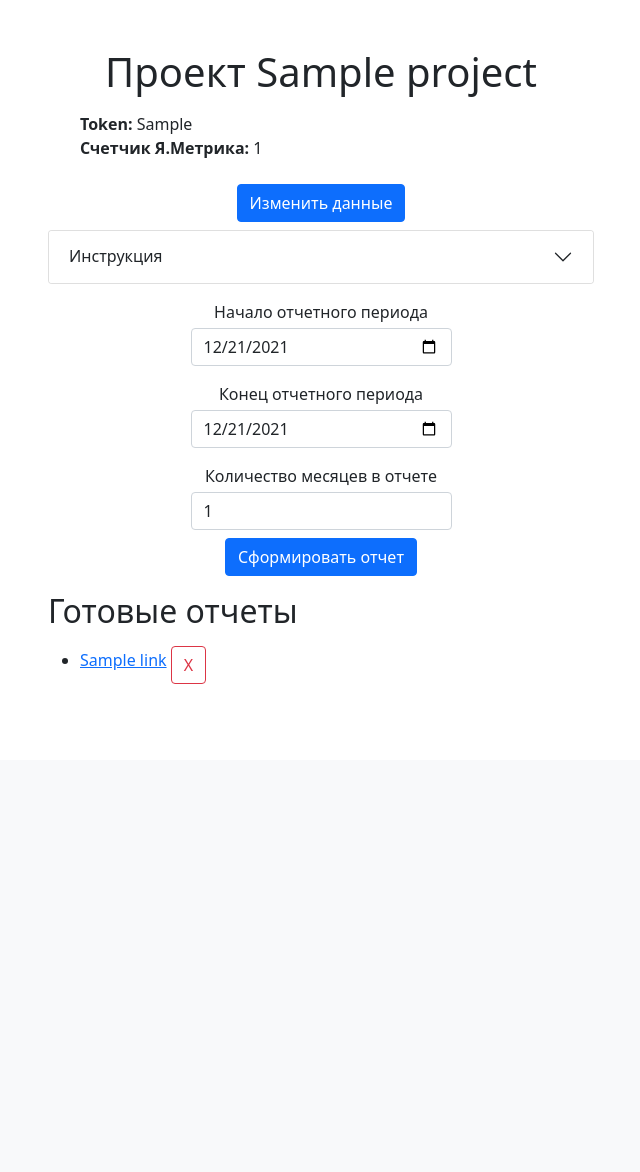
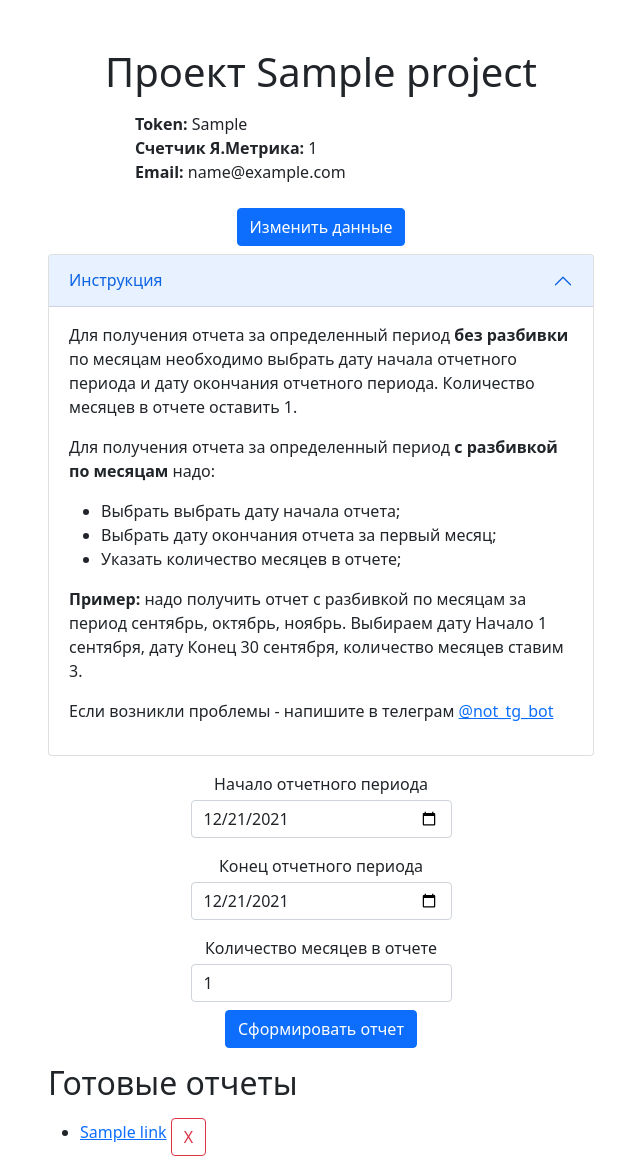
Before and after one commit to sobbaka/metrika_reporter, a Django app: page /1/ in a window 1280 px wide. Shown: the part 40-1212 px from the top of the page, without its empty margins (319-959 px from the left). Before the commit the page ends 724 px from the top, so only its background shows below. Run offline with Django 3.2, Linux system fonts and the light colour scheme; a user stored in the database is signed in; tables that the repository leaves empty hold one stand-in row (values such as "Sample post").

Commit message:
fixed css bugs, added russian language, fixed paths to files

```diff
--- a/reporter/templates/reporter/project_add.html
+++ b/reporter/templates/reporter/project_add.html
@@ -1,10 +1,9 @@
 {% extends 'base.html' %}
 
 {% block content %}
-    <h1 class="mt-5 text-center">Редактирование проекта {{ object.name }}</h1>
+    <h1 class="mt-5 text-center">Создание нового проекта</h1>
     <div class="row justify-content-center">
         <div class="col-lg-4 text-center">
-
             <form action="{% url 'project_add' %}" method="post">
                 {% csrf_token %}
                 {{ form }}
--- a/reporter/templates/reporter/project_detail.html
+++ b/reporter/templates/reporter/project_detail.html
@@ -11,6 +11,7 @@
                 <ul class="mt-3 project-data">
                     <li><b>Token:</b> {{ object.token }}</li>
                     <li><b>Счетчик Я.Метрика:</b> {{ object.counter }}</li>
+                    <li><b>Email:</b> {{ object.email }}</li>
                 </ul>
 
                 <div class="text-center">
@@ -18,33 +19,36 @@
                         данные</a>
                 </div>
 
-                <div class="accordion" id="accordionPanelsStayOpenExample">
+                <div class="accordion" id="accordionExample">
                     <div class="accordion-item">
-                        <h2 class="accordion-header" id="panelsStayOpen-headingTwo">
-                            <button class="accordion-button collapsed" type="button" data-bs-toggle="collapse"
-                                    data-bs-target="#panelsStayOpen-collapseTwo" aria-expanded="false"
-                                    aria-controls="panelsStayOpen-collapseTwo">
+                        <h2 class="accordion-header" id="headingOne">
+                            <button class="accordion-button" type="button" data-bs-toggle="collapse"
+                                    data-bs-target="#collapseOne" aria-expanded="true" aria-controls="collapseOne">
                                 Инструкция
                             </button>
                         </h2>
-                        <div id="panelsStayOpen-collapseTwo" class="accordion-collapse collapse"
-                             aria-labelledby="panelsStayOpen-headingTwo">
+                        <div id="collapseOne" class="accordion-collapse collapse show" aria-labelledby="headingOne"
+                             data-bs-parent="#accordionExample">
                             <div class="accordion-body">
-                                <p>Для получения отчета необходимо выбрать дату начала дату начала отчетного периода и
-                                    дату окончания
-                                    отчетного периода.</p>
-                                <p>Чтобы сформировать отчет за несколько месяцев необходимо выбрать даты в первом
-                                    отчетном месяце и указать
-                                    количество месяцев для отчета.</p>
-                                <p>Например, чтобы получить отчет за сентябрь, октябрь, ноябрь с отчетной датой конец
-                                    месяца надо выбрать 1
-                                    сентября, затем 30 сентября и выбрать 3 месяца.</p>
+                                <p>Для получения отчета за определенный период <b>без разбивки</b> по месяцам необходимо
+                                    выбрать дату начала отчетного периода и дату окончания отчетного периода. Количество
+                                    месяцев в отчете оставить 1.</p>
+                                <p>Для получения отчета за определенный период <b>с разбивкой по месяцам</b> надо:</p>
+                                <ul>
+                                    <li>Выбрать выбрать дату начала отчета;</li>
+                                    <li>Выбрать дату окончания отчета за первый месяц;</li>
+                                    <li>Указать количество месяцев в отчете;</li>
+                                </ul>
+                                <p><b>Пример:</b> надо получить отчет с разбивкой по месяцам за период сентябрь,
+                                    октябрь, ноябрь. Выбираем дату Начало 1 сентября, дату Конец 30 сентября, количество
+                                    месяцев ставим 3.</p>
                                 <p>Если возникли проблемы - напишите в телеграм <a href="https://t.me/not_tg_bot">@not_tg_bot</a>
                                 </p>
                             </div>
                         </div>
                     </div>
                 </div>
+
 
                 <div class="row justify-content-center">
                     <div class="col-lg-6 text-center">
--- a/reporter/utils.py
+++ b/reporter/utils.py
@@ -8,6 +8,7 @@ from dateutil.relativedelta import relativedelta
 import gspread
 from oauth2client.service_account import ServiceAccountCredentials
 from datetime import datetime
+from yametrep.settings import BASE_DIR
 
 
 def export_to_gspread(file, name, email):
@@ -15,7 +16,7 @@ def export_to_gspread(file, name, email):
              "https://www.googleapis.com/auth/drive.file", "https://www.googleapis.com/auth/drive"]
 
     credentials = ServiceAccountCredentials.from_json_keyfile_name(
-        '/home/sobbaka/projects/yametrep/reporter/metrika-reports-952f7211156b.json', scope)
+        BASE_DIR / 'reporter/metrika-reports-952f7211156b.json', scope)
     client = gspread.authorize(credentials)
 
     now = datetime.now()
@@ -215,7 +216,7 @@ def write_csv(data, dates, project_name):
     periods = ['Всего', 'За сутки']
 
 
-    with open(f'/home/sobbaka/projects/yametrep/reporter/tempfiles/{project_name}.csv', 'w', newline='') as file:
+    with open(BASE_DIR / f'reporter/tempfiles/{project_name}.csv', 'w', newline='') as file:
         writer = csv.writer(file, delimiter='\t', dialect='excel')
         writer.writerow(modify_dates)
         periods_row = [' '] + periods * len(startDates) + ['Изменение']
--- a/reporter/views.py
+++ b/reporter/views.py
@@ -1,9 +1,11 @@
 from django.contrib.auth.decorators import login_required
 from django.contrib.auth.mixins import LoginRequiredMixin
+from django.db.models import Prefetch
 from django.http import HttpResponseRedirect
 from django.shortcuts import redirect, get_object_or_404
 from django.views.generic import DetailView, UpdateView, ListView
 
+from yametrep.settings import BASE_DIR
 from .forms import ProjectForm, ProjectCreateForm
 from .models import Project, Link
 
@@ -69,7 +71,9 @@ class ProjectDetail(LoginRequiredMixin, DetailView):
 
     def get_object(self):
         obj = get_object_or_404(
-            self.model.objects.prefetch_related('links'),
+            self.model.objects.prefetch_related(
+                Prefetch('links', queryset=Link.objects.order_by('-id'))
+                ),
             pk=self.kwargs['pk'],
             )
 
@@ -98,11 +102,11 @@ def create_report(request):
 
         write_csv(data, dates, project_name)
 
-        file_exists = os.path.exists(f'/home/sobbaka/projects/yametrep/reporter/tempfiles/{project_name}.csv')
+        file_exists = os.path.exists(BASE_DIR / f'reporter/tempfiles/{project_name}.csv')
 
         if file_exists:
-            path = f'/home/sobbaka/projects/yametrep/reporter/tempfiles/{project_name}.csv'
-            link, name = export_to_gspread(f'/home/sobbaka/projects/yametrep/reporter/tempfiles/{project_name}.csv', project_name, email)
+            path = BASE_DIR / f'reporter/tempfiles/{project_name}.csv'
+            link, name = export_to_gspread(BASE_DIR / f'reporter/tempfiles/{project_name}.csv', project_name, email)
             link_obj = Link.objects.create(name=name, text=link)
             Project.objects.get(id=request.POST["project_id"]).links.add(link_obj)
 
--- a/static/css/style.css
+++ b/static/css/style.css
@@ -1,7 +1,14 @@
+.main {
+    width: 100%;
+    max-width: 350px;
+    margin: 0 auto;
+}
+
 .btn-block {
     display: inline-block;
 }
 
 .project-data {
     list-style: none;
+    padding-left: 87px;
 }
--- a/templates/account/signup.html
+++ b/templates/account/signup.html
@@ -12,8 +12,7 @@
         <div class="row justify-content-center">
             <div class="col-lg-3 col-md-10 ">
 
-                <p>{% blocktrans %}Already have an account? Then please <a href="{{ login_url }}">sign in</a>
-                    .{% endblocktrans %}</p>
+                <p class="text-center">У вас есть аккаунт? <a href="{{ login_url }}">Войти</a></p>
 
                 <form class="signup" id="signup_form" method="post" action="{% url 'account_signup' %}">
                     {% csrf_token %}
--- a/templates/base.html
+++ b/templates/base.html
@@ -3,29 +3,27 @@
 <html lang="en">
 <head>
     <meta charset="UTF-8">
+    <meta http-equiv="X-UA-Compatible" content="IE=edge">
+    <meta name="viewport" content="width=device-width, initial-scale=1.0">
+    <link href="https://cdn.jsdelivr.net/npm/bootstrap@5.0.2/dist/css/bootstrap.min.css" rel="stylesheet" integrity="sha384-EVSTQN3/azprG1Anm3QDgpJLIm9Nao0Yz1ztcQTwFspd3yD65VohhpuuCOmLASjC" crossorigin="anonymous">
+    <link href="{% static '/css/style.css' %}" rel="stylesheet">
 
-    <title>Title</title>
-    <link href="https://cdn.jsdelivr.net/npm/bootstrap@5.0.1/dist/css/bootstrap.min.css" rel="stylesheet"
-          integrity="sha384-+0n0xVW2eSR5OomGNYDnhzAbDsOXxcvSN1TPprVMTNDbiYZCxYbOOl7+AMvyTG2x" crossorigin="anonymous">
-    <link href="{% static 'css/style.css' %}" rel="stylesheet">
+
+    <title>Вход в систему</title>
+
+
 </head>
 <body>
-<nav class="nav justify-content-center navbar-light bg-light">
+    <nav class="nav justify-content-center">
         <a class="nav-link active" href="/">Все проекты</a>
         {% if user.is_authenticated %}
-
             <a href="/accounts/logout/" class="nav-link">Выйти из аккаунта</a>
-
         {% else %}
             <a href="/accounts/login/" class="nav-link">Войти</a>
         {% endif %}
-
     </nav>
 
-
 {% block content %}
-
-
 
 {% endblock %}
 
--- a/yametrep/settings.py
+++ b/yametrep/settings.py
@@ -130,7 +130,7 @@ AUTH_PASSWORD_VALIDATORS = [
 # Internationalization
 # https://docs.djangoproject.com/en/3.2/topics/i18n/
 
-LANGUAGE_CODE = 'en-us'
+LANGUAGE_CODE = 'ru'
 
 TIME_ZONE = 'UTC'
 
```
Also changed, not shown: reporter/templates/reporter/project_list.html (+8 -4 lines), templates/account/login.html (+7 -6 lines), templates/account/password_reset.html (+4 -5 lines). Lines whose indentation alone changed are shown as unchanged.
